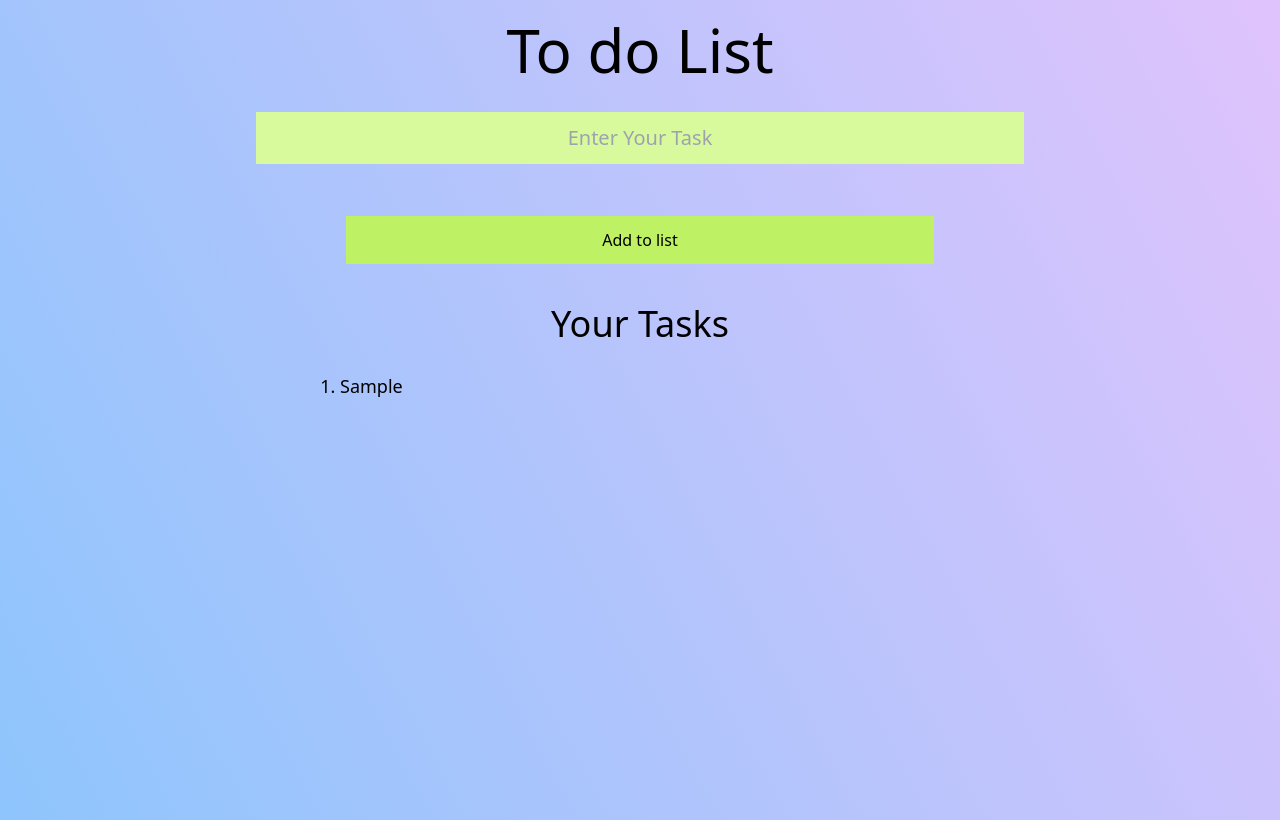
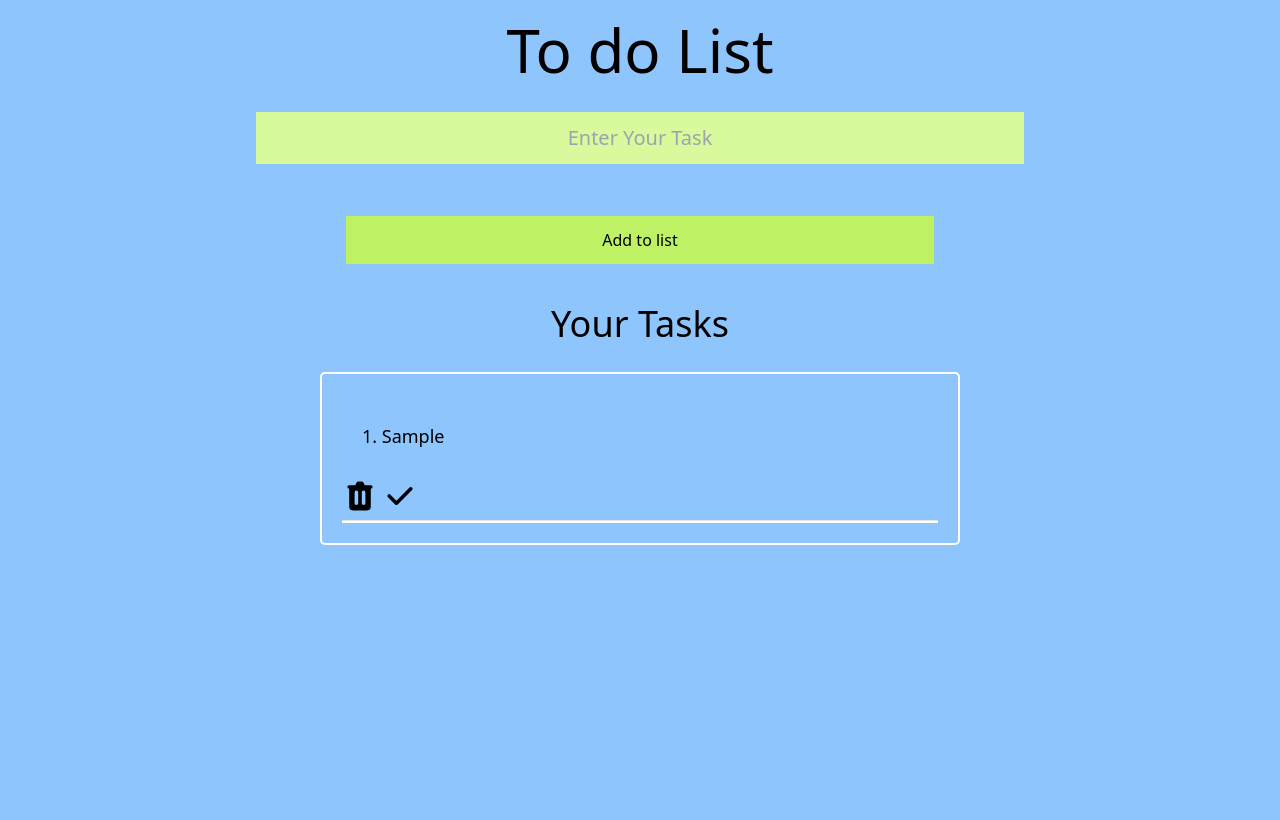
Before and after one commit to lakshaykamat/todo-list, a plain HTML site: page index.html in a window 1280 px wide. Both pictures are taken after typing "Sample" into the empty fields and a click on the button "Add to list". Drawn offline with nearby package versions, Linux system fonts and the light colour scheme.

Commit message:
final touch

```diff
--- a/app.js
+++ b/app.js
@@ -3,6 +3,8 @@ let inputEl = document.getElementById('input-el');
 let container = document.getElementById('container')
 let h1Task = document.getElementById('Yourtasks')
 let errorMsg = document.getElementById('error-msg')
+let listItem = []
+let num = 0
 
 btn.addEventListener("click", function(){//Onclick event in button
     if(inputEl.value === ''){//if input filed is empty nothing happens
@@ -12,8 +14,29 @@ btn.addEventListener("click", function(){//Onclick event in button
         })
     }
     else{//otherwise excute
-        h1Task.innerHTML =   `<h1 class="text-center text-4xl m-5">Your Tasks</h1>`
-        container.innerHTML += `<li class="m-5 py-2  text-lg cssborder">  ${inputEl.value} </li>`
+        listItem.unshift(inputEl.value)//pushing input value to array
+        printList()
         inputEl.value = ''
     }
 })
+function printList(){
+    num++//num = num + 1
+    styleContainer()
+    h1Task.innerHTML =   `<h1 class="text-center text-4xl m-5">Your Tasks</h1>`
+    container.innerHTML += `<li class="m-5 py-2  text-lg"> ${num}. ${listItem[0]}</li>
+    <button id="del">
+        <svg xmlns="http://www.w3.org/2000/svg" class="h-9 w-9" viewBox="0 0 20 20" fill="currentColor">
+        <path fill-rule="evenodd" d="M9 2a1 1 0 00-.894.553L7.382 4H4a1 1 0 000 2v10a2 2 0 002 2h8a2 2 0 002-2V6a1 1 0 100-2h-3.382l-.724-1.447A1 1 0 0011 2H9zM7 8a1 1 0 012 0v6a1 1 0 11-2 0V8zm5-1a1 1 0 00-1 1v6a1 1 0 102 0V8a1 1 0 00-1-1z" clip-rule="evenodd" />
+        </svg>
+    </button>
+    <button id="done">
+        <svg xmlns="http://www.w3.org/2000/svg" class="h-9 w-9" viewBox="0 0 20 20" fill="currentColor">
+        <path fill-rule="evenodd" d="M16.707 5.293a1 1 0 010 1.414l-8 8a1 1 0 01-1.414 0l-4-4a1 1 0 011.414-1.414L8 12.586l7.293-7.293a1 1 0 011.414 0z" clip-rule="evenodd" />
+        </svg>
+    </button>
+    <hr class="w-full h-[.2rem] bg-white">`
+}
+function styleContainer(){
+    container.style.border = "2px solid white"
+    container.style.borderRadius = "5px"
+}
--- a/index.html
+++ b/index.html
@@ -7,7 +7,7 @@
     <script src="https://cdn.tailwindcss.com"></script>
     <title>To do list | By Lakshay Kamat</title>
 </head>
-<body class="bg-yellow-100">
+<body>
     <h1 class="text-center text-6xl sm:text-6xl m-5">To do List</h1>
     <div class="container flex flex-col justify-center items-center m-auto w-full">
         <input type="text" id="input-el" class="bg-lime-200 m-3 w-[60%] py-3 px-5 sm:px-9 text-center text-lg sm:text-xl" placeholder="Enter Your Task">
@@ -16,7 +16,7 @@
     </div>
     <div id="Yourtasks">
     </div>
-        <ul id="container" class="list-decimal m-5 max-w-screen-sm m-auto">
+        <ul id="container" class="list-decima m-5 max-w-screen-sm m-auto p-5 my-7">
         </ul>
         <script src="app.js"></script>
     <link rel="stylesheet" href="style.css">
--- a/style.css
+++ b/style.css
@@ -1,13 +1,14 @@
-*{
+* {
     transition: .5s ease;
     /* border: 1px solid; */
 }
-.cssborder{
+
+.cssborder {
     border: 2px soild red;
 }
-body{
+
+body {
     background-color: #8EC5FC;
-background-image: linear-gradient(62deg, #8EC5FC 0%, #E0C3FC 100%);
-height: 100vh;
-
+    /* background-image: linear-gradient(62deg, #8EC5FC 0%, #E0C3FC 100%); */
+    height: 100vh;
 }
```
